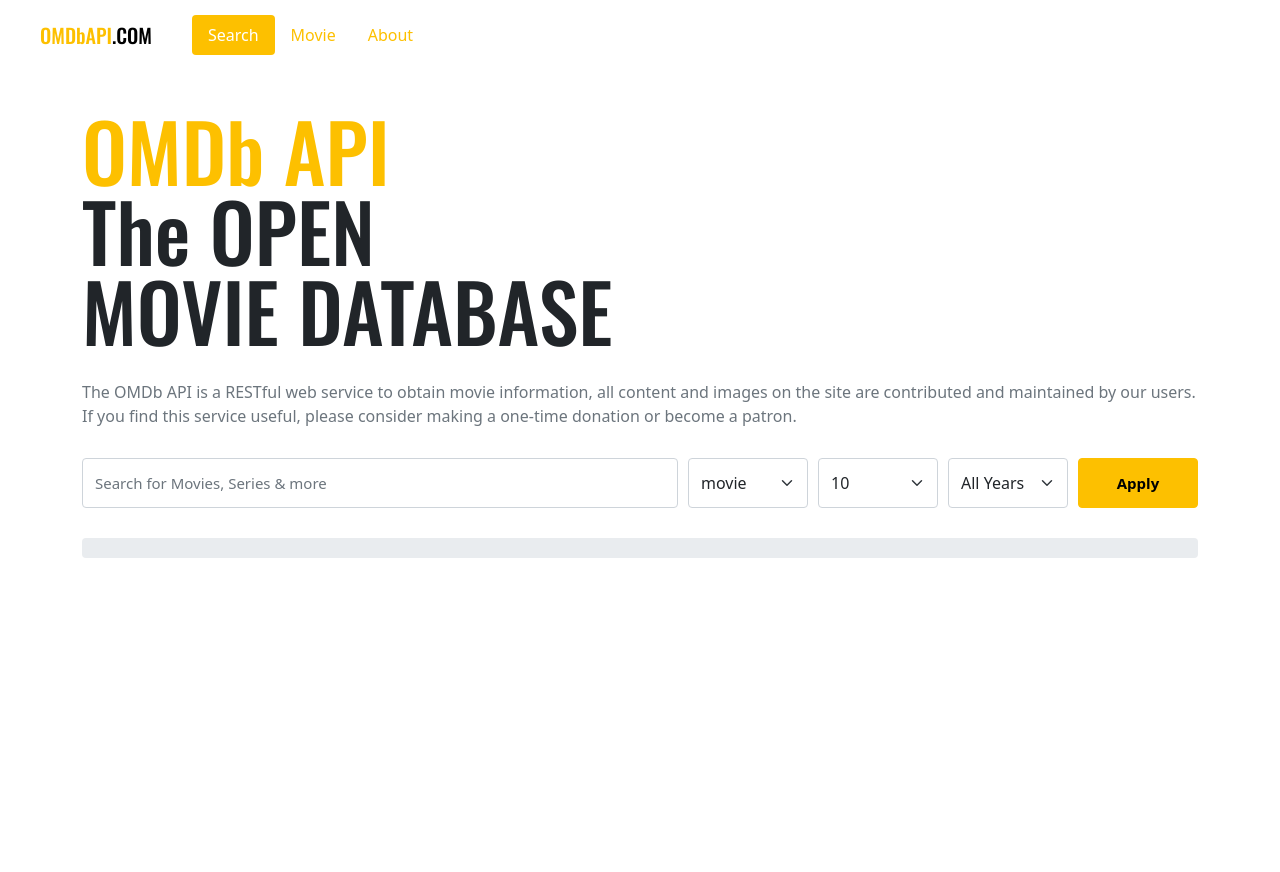
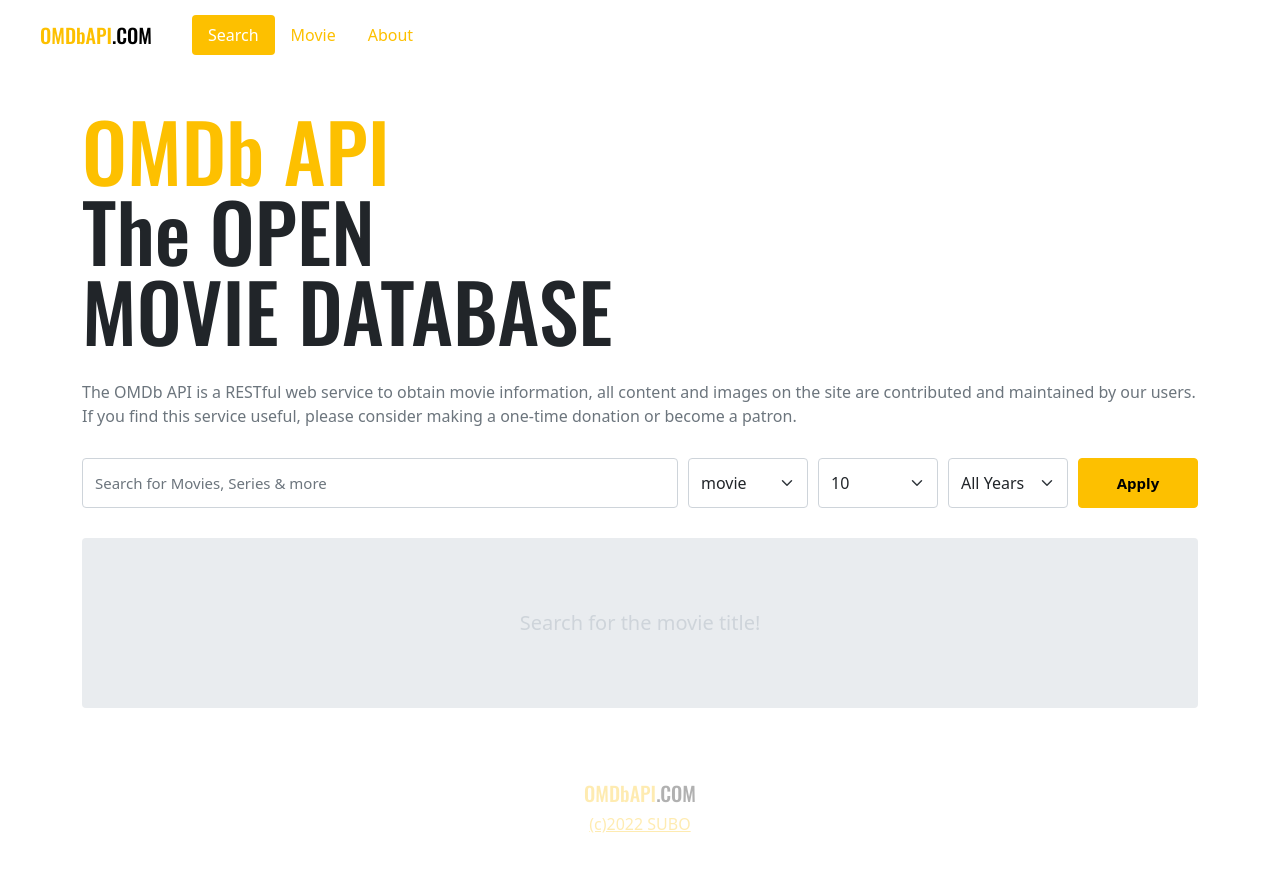
Before and after one commit to subo-9439/vue3-movie-app, a Vue app: page /#/ in a window 1280 px wide. Shown: the top 872 px of the page. Before the commit the page ends 800 px from the top, so only its background shows below. Built offline with nearby package versions, Linux system fonts and the light colour scheme.

Commit message:
스켈레톤 UI

```diff
--- a/src/App.vue
+++ b/src/App.vue
@@ -1,14 +1,16 @@
 <template>
   <Header />
   <RouterView />
+  <Footer />
 </template>
 
 <script>
 import Header from '~/components/Header'
-
+import Footer from '~/components/Footer'
 export default {
   components: {
-    Header
+    Header,
+    Footer
   }
 }
 </script>
--- /dev/null
+++ b/src/components/Footer.vue
@@ -0,0 +1,33 @@
+<template>
+  <footer>
+    <Logo />
+    <a
+      href="https://github.com/subo-9439"
+      target="_blank">
+      (c){{ new Date().getFullYear() }} SUBO
+    </a>
+  </footer>
+</template>
+
+
+<script>
+import Logo from '~/components/Logo'
+
+export default {
+  components: {
+    Logo
+  }
+}
+</script>
+
+<style lang="scss" scoped>
+footer {
+  padding: 70px 0;
+  text-align: center;
+  opacity: .3;
+  .logo {
+    display: block;
+    margin-bottom: 4px;
+  }
+}
+</style>
--- a/src/components/Header.vue
+++ b/src/components/Header.vue
@@ -33,7 +33,7 @@
         },
         {
           name: 'Movie',
-          href: '/movie'
+          href: '/movie/tt4520988'
         },
         {
           name: 'About',
--- /dev/null
+++ b/src/components/Loader.vue
@@ -0,0 +1,49 @@
+<template>
+  <div
+    :style="{
+      width: `${size}rem`,
+      height: `${size}rem`,
+      zIndex
+    }"
+    :class="{ absolute, fixed }"
+    class="spinner-border text-primary"></div>
+</template>
+
+<script>
+export default {
+  props: {
+    size: {
+      type: Number,
+      default: 2
+    },
+    absolute: {
+      type: Boolean,
+      default: false
+    },
+    fixed: {
+      type: Boolean,
+      default: false
+    },
+    zIndex: {
+      type: Number,
+      default: 0
+    }
+  }
+}
+</script>
+
+<style lang="scss" scoped>
+.spinner-border {
+  margin: auto;
+  top: 0;
+  bottom: 0;
+  left: 0;
+  right: 0;
+  &.abolute {
+    position: absolute;
+  }
+  &.fixed {
+    position: fixed ;
+  }
+}
+</style>
--- a/src/components/MovieList.vue
+++ b/src/components/MovieList.vue
@@ -1,10 +1,17 @@
 <template>
   <div class="container">
-    <div class="inner">
-      <div class="message">
+    <div
+      :class="{ 'no-result': !movies.length }"
+      class="inner">
+      <Loader v-if="loading" />
+      <div
+        v-if="message"
+        class="message">
         {{ message }}
       </div>
-      <div class="movies">
+      <div
+        v-else
+        class="movies">
         <MovieItem
           v-for="movie in movies"
           :key="movie.imdbID"
@@ -16,10 +23,12 @@
 
 <script>
 import MovieItem from '~/components/MovieItem'
+import Loader from '~/components/Loader'
 
 export default {
   components: {
-    MovieItem
+    MovieItem,
+    Loader
   },
   computed: {
     movies() {
@@ -27,6 +36,9 @@
     },
     message() {
       return this.$store.state.movie.message
+    },
+    loading() {
+      return this.$store.state.movie.loading
     }
   }
 }
@@ -41,6 +53,14 @@
     background-color: $gray-200;
     padding: 10px 0;
     border-radius: 4px;
+    text-align: center;
+    &.no-result {
+      padding: 70px 0;
+    }
+  }
+  .message {
+    color: $gray-400;
+    font-size: 20px;
   }
   .movies {
     display: flex;
--- a/src/routes/Movie.vue
+++ b/src/routes/Movie.vue
@@ -1,3 +1,76 @@
 <template>
-  <h1>Movie!</h1>
+  <div class="container">
+    <div class="skeletons">
+      <div class="skeleton poster"></div>
+      <div class="specs">
+        <div class="skeleton title"></div>
+        <div class="skeleton spec"></div>
+        <div class="skeleton plot"></div>
+        <div class="skeleton etc"></div>
+        <div class="skeleton etc"></div>
+        <div class="skeleton etc"></div>
+      </div>
+    </div>
+    <Loader
+      :size="3"
+      :z-index="9"
+      fixed />
+  </div>
 </template>
+
+<script>
+import Loader from '~/components/Loader'
+export default {
+  components: {
+    Loader
+  },
+  created() {
+    console.log(this.$route)
+    this.$store.dispatch('movie/searchMovieWithId', {
+      id: this.$route.params.id
+    })
+  }
+}
+</script>
+
+<style lang="scss" scoped>
+@import "~/scss/main";
+.container {
+  padding-top: 40px;
+}
+.skeletons {
+  display: flex;
+  .poster {
+    flex-shrink: 0;
+    width: 500px;
+    height: 500px * 3/2;
+    margin-right: 70px;
+  }
+  .specs {
+    flex-grow: 1;
+  }
+  .skeleton{
+    border-radius: 10px;
+    background-color: $gray-200;
+    &.title{
+      width: 80%;
+      height: 70px;
+    }
+    &.spec {
+      width: 60%;
+      height: 30px;
+      margin-top: 20px;
+    }
+    &.plot {
+      width: 100%;
+      height: 250px;
+      margin-top: 20px;
+    }
+    &.etc {
+      width: 50%;
+      height: 50px;
+      margin-top:20px;
+    }
+  }
+}
+</style>
--- a/src/routes/index.js
+++ b/src/routes/index.js
@@ -15,7 +15,7 @@
       component: Home
     },
     {
-      path: '/movie',
+      path: '/movie/:id',
       component: Movie
     },
     {
--- a/src/store/movie.js
+++ b/src/store/movie.js
@@ -5,8 +5,9 @@
   namespaced: true,
   state: () => ({
     movies: [],
-    message: '',
-    loading: false
+    message: 'Search for the movie title!',
+    loading: false,
+    theMovie: {}
   }),
   getters: {},
   mutations: {
@@ -23,6 +24,13 @@
   },
   actions: {
     async searchMovies({ state, commit }, payload) {
+      if (state.loading) return
+
+      commit('updateState', {
+        message: '',
+        loading: true
+      })
+
       try{
         const res = await _fetchMovie({
           ...payload,
@@ -58,15 +66,44 @@
           movies: [],
           message
         })
+      } finally{
+        commit('updateState', {
+          loading: false
+        })
+      }
+    },
+    async searchMovieWithId({state,commit}, payload) {
+      if (state.loading) return
+
+      commit('updateState', {
+        theMovie: {},
+        loading: true
+      })
+
+      try {
+        const res = await _fetchMovie(payload)
+        commit('updateState', {
+          theMovie: res.data
+        })
+      } catch (error) {
+        commit('updateState', {
+          theMovie: {}
+        })
+      } finally {
+        commit('updateState', {
+          loading: false
+        })
       }
     }
   }
 }
 
 function _fetchMovie(payload) {
-  const { title, type, year, page } = payload
+  const { title, type, year, page, id } = payload
   const OMDB_API_KEY = '2574b6bd'
-  const url = `https://www.omdbapi.com/?apikey=${OMDB_API_KEY}&s=${title}&type=${type}&y=${year}&page=${page}`
+  const url = id
+    ? `https://www.omdbapi.com/?apikey=${OMDB_API_KEY}&i=${id}`
+    : `https://www.omdbapi.com/?apikey=${OMDB_API_KEY}&s=${title}&type=${type}&y=${year}&page=${page}`
 
 
   return new Promise((resolve, reject) =>{
```
